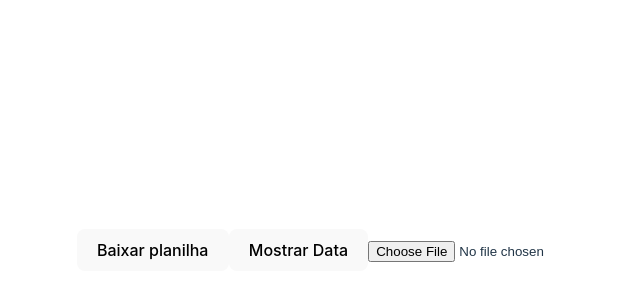
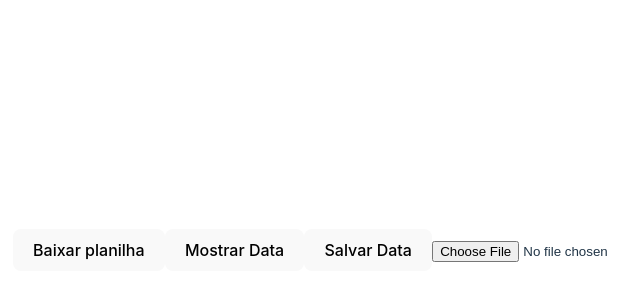
Before and after one commit to Chiocheti/eapicProject, a React (Vite) app: page / in a window 1280 px wide. Shown: the part 150-450 px from the top of the page, without its empty margins (291-931 px from the left). Built offline with nearby package versions, Linux system fonts and the light colour scheme.

Commit message:
chore(main): test methods for read and write a xlsm document

```diff
--- a/src/App.jsx
+++ b/src/App.jsx
@@ -1,6 +1,7 @@
 import { useState } from 'react';
 import './App.css'
 import XLSX from 'xlsx';
+import { api } from './services/api';
 
 function App() {
 
@@ -19,10 +20,13 @@ function App() {
     wb.SheetNames.push('Relatório 1');
 
     const data = [
-      ['Titulo 1', 'Titulo 2'],
-      ['1-1', '1-2'],
-      ['2-1', '2-2'],
-      ['3-1', '3-2'],
+      ['Nome', 'CPF'],
+      ['Caio', '11111'],
+      ['Gabriel', '22222'],
+      ['Marcelo', '33333'],
+      ['Samuel', '44444'],
+      ['Zé', '55555'],
+      ['Urubu', '66666'],
     ];
 
     const ws = XLSX.utils.aoa_to_sheet(data);
@@ -49,7 +53,35 @@ function App() {
 
       setData(jsonData);
     }
+
     reader.readAsArrayBuffer(file);
+  }
+
+  function salvarPlanilha() {
+    let namePosition = '';
+    let cpfPosition = '';
+
+    for (let i = 0; i < data[0].length; i++) {
+      console.log("Data ->");
+      console.log(data[0][i]);
+
+      if (data[0][i] === "Nome") {
+        namePosition = i;
+      }
+      if (data[0][i] === "CPF") {
+        cpfPosition = i;
+      }
+    }
+
+    data.forEach(async (element) => {
+      const elementName = element[namePosition];
+      const elementCpf = element[cpfPosition];
+      try {
+        await api.post('/cpf', { name: elementName, cpf: elementCpf });
+      } catch (error) {
+        console.log(error);
+      }
+    });
   }
 
   return (
@@ -62,6 +94,10 @@ function App() {
         Mostrar Data
       </button>
 
+      <button onClick={() => salvarPlanilha()}>
+        Salvar Data
+      </button>
+
       <input type="file" onChange={() => lerPlanilha(event)} />
     </>
   )
```
